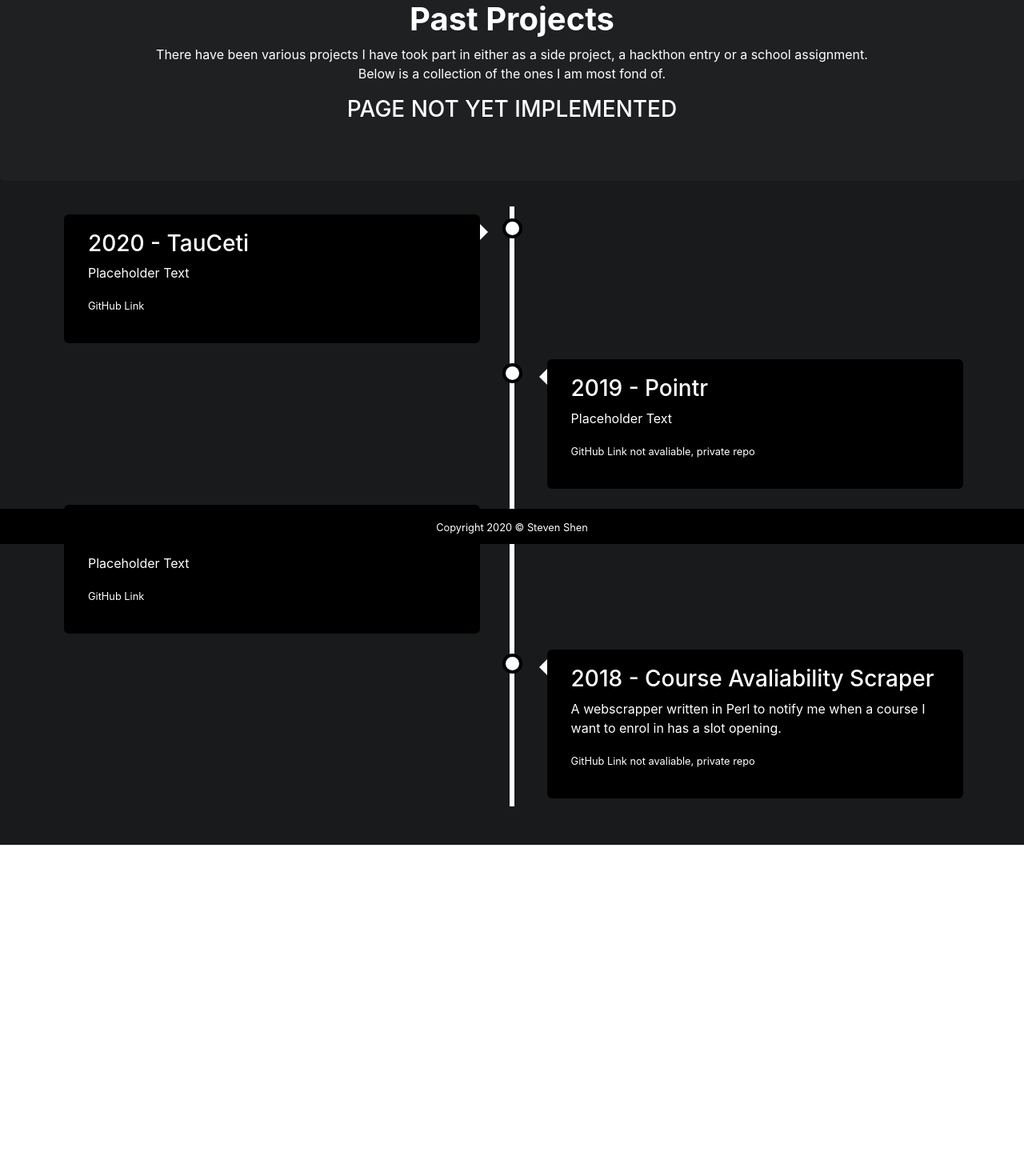
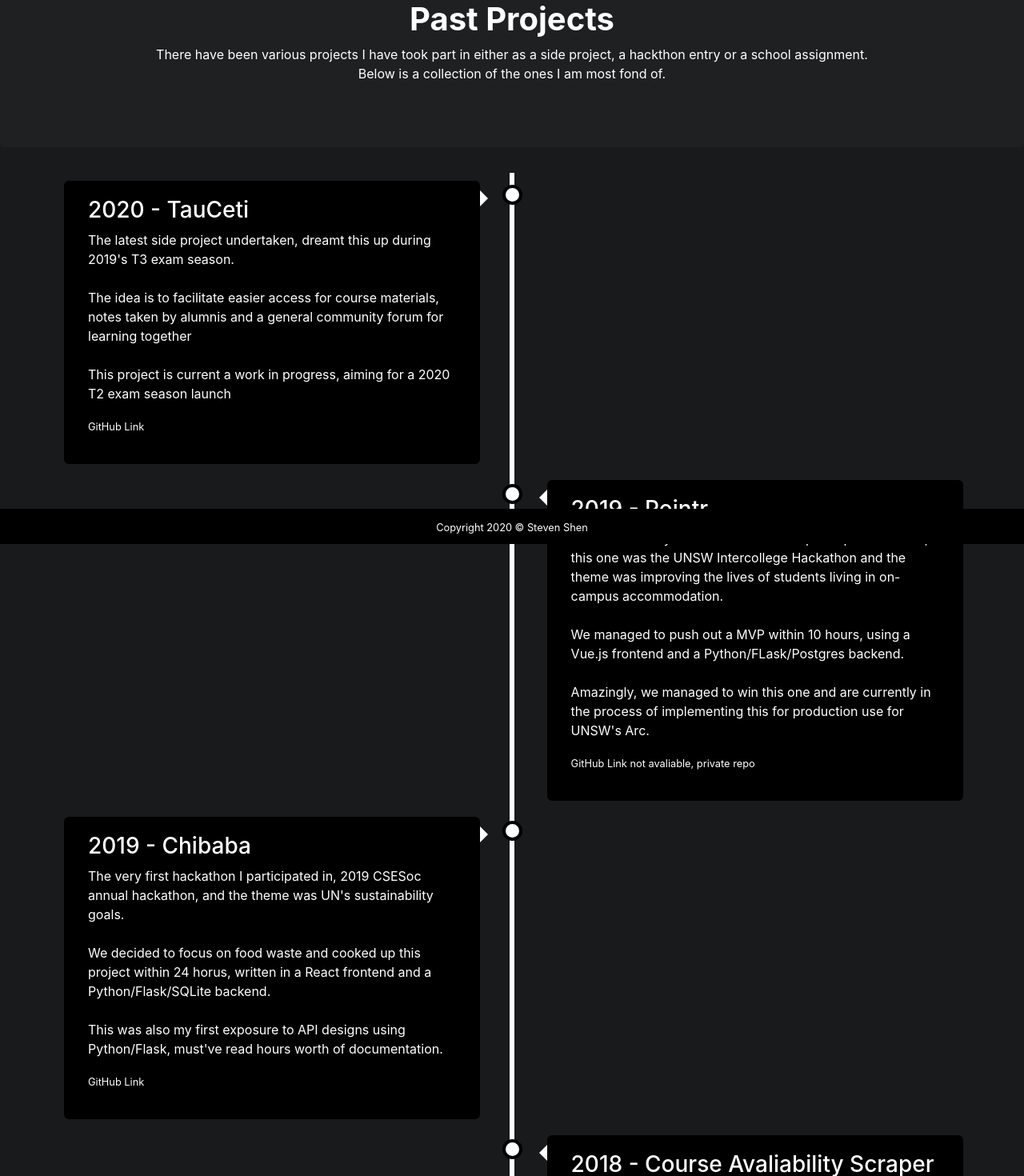
Before and after one commit to StevenShen1999/projectOrion, a Vue app in the folder frontend/: page /past in a window 1280 px wide. Shown: the part 120-1590 px from the top of the page at 80% size. Before the commit the page ends 1176 px from the top, so only its background shows below. Built offline with nearby package versions, Linux system fonts and the light colour scheme; what vue-resource would draw is missing.

Commit message:
Added description for past projects

```diff
--- a/frontend/src/components/past_projects.vue
+++ b/frontend/src/components/past_projects.vue
@@ -5,35 +5,41 @@
         <div style="width: 75%; margin: 0 auto;">
             <p class="w-responsive text-center mx-0">There have been various projects I have took part in either as a side project, a hackthon entry or a school assignment. Below is a collection of the ones I am most fond of.</p>
         </div>
-        <h3 class="h3-responsive text-center mx-0">PAGE NOT YET IMPLEMENTED</h3>
     </div>
     <div class="timeline">
       <div class="timeline-container left">
         <div class="content">
           <h3 class="h3-responsive">2020 - TauCeti</h3>
-          <p>Placeholder Text</p>
-          <p><small><a href="https://github.com/StevenShen1999/projectTauCeti">GitHub Link</a></small></p>
+          <p>The latest side project undertaken, dreamt this up during 2019's T3 exam season.
+          <br><br>The idea is to facilitate easier access for course materials, notes taken by alumnis and a general community forum for learning together
+          <br><br>This project is current a work in progress, aiming for a 2020 T2 exam season launch</p>
+          <p><small><a href="https://github.com/StevenShen1999/projectTauCeti" target="_blank">GitHub Link</a></small></p>
         </div>
       </div>
       <div class="timeline-container right">
         <div class="content">
           <h3 class="h3-responsive">2019 - Pointr</h3>
-          <p>Placeholder Text</p>
-          <p><small>GitHub Link not avaliable, private repo</small></p>
+          <p>One of the many hackathons our team participated in 2019, this one was the UNSW Intercollege Hackathon and the theme was improving the lives of students living in on-campus accommodation.
+          <br><br>We managed to push out a MVP within 10 hours, using a Vue.js frontend and a Python/FLask/Postgres backend.
+          <br><br>Amazingly, we managed to win this one and are currently in the process of implementing this for production use for UNSW's Arc.</p>
+          <p class="private"><small>GitHub Link not avaliable, private repo</small></p>
         </div>
       </div>
       <div class="timeline-container left">
         <div class="content">
           <h3 class="h3-responsive">2019 - Chibaba</h3>
-          <p>Placeholder Text</p>
-          <p><small><a href="https://github.com/jysim3/chibaba">GitHub Link</a></small></p>
+          <p>The very first hackathon I participated in, 2019 CSESoc annual hackathon, and the theme was UN's sustainability goals.
+          <br><br>We decided to focus on food waste and cooked up this project within 24 horus, written in a React frontend and a Python/Flask/SQLite backend.
+          <br><br>This was also my first exposure to API designs using Python/Flask, must've read hours worth of documentation.</p>
+          <p><small><a href="https://github.com/jysim3/chibaba" target="_blank">GitHub Link</a></small></p>
         </div>
       </div>
       <div class="timeline-container right">
         <div class="content">
           <h3 class="h3-responsive">2018 - Course Avaliability Scraper</h3>
-          <p>A webscrapper written in Perl to notify me when a course I want to enrol in has a slot opening.</p>
-          <p><small>GitHub Link not avaliable, private repo</small></p>
+          <p>A webscrapper written in Perl to notify users when a course they want to enrol in has a slot opening.</p>
+          <p>Currently thinking about rewriting this script in Python</p>
+          <p class="private"><small>GitHub Link not avaliable, private repo</small></p>
         </div>
       </div>
     </div>
@@ -189,4 +195,8 @@ a {
   text-decoration: none;
   color: inherit;
 }
+
+.private:hover {
+  cursor: not-allowed;
+}
 </style>
```
